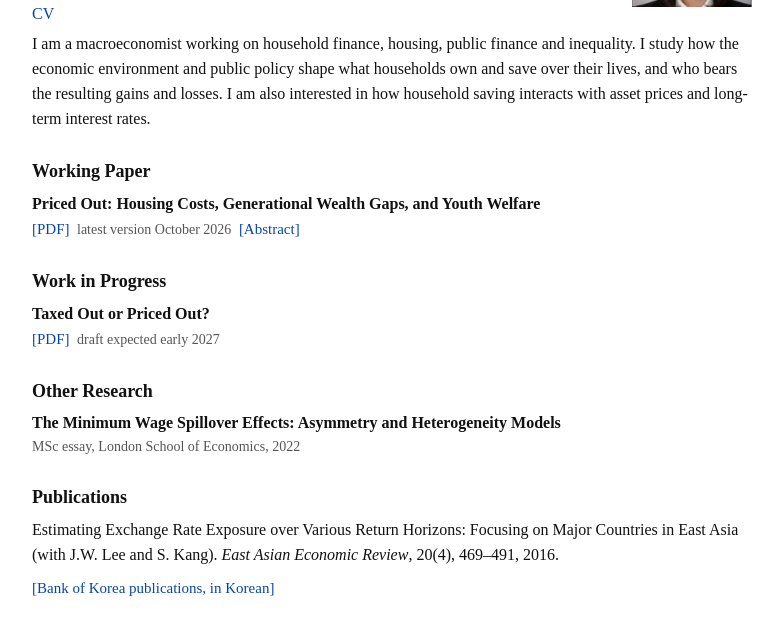
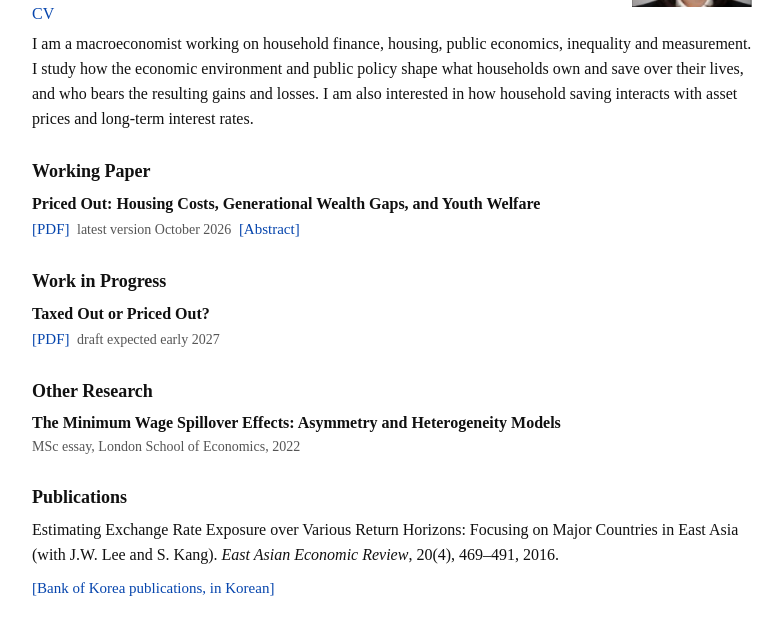
Before and after one commit to chloe-ahn/chloe-ahn.github.io, a plain HTML site: page index.html in a window 1280 px wide. Shown: the part 153-777 px from the top of the page, without its empty margins (248-1031 px from the left). Drawn offline with Linux system fonts and the light colour scheme.

Commit message:
Add files via upload

```diff
--- a/index.html
+++ b/index.html
@@ -41,7 +41,7 @@ td{vertical-align:top;padding:0 32px 6px 0;font-size:15px}
 <p class="links"><a href="files/Ahn_CV.pdf">CV</a></p>
 </div>
 
-<p>I am a macroeconomist working on household finance, housing, public finance and inequality. I study how the economic environment and public policy shape what households own and save over their lives, and who bears the resulting gains and losses. I am also interested in how household saving interacts with asset prices and long-term interest rates.</p>
+<p>I am a macroeconomist working on household finance, housing, public economics, inequality and measurement. I study how the economic environment and public policy shape what households own and save over their lives, and who bears the resulting gains and losses. I am also interested in how household saving interacts with asset prices and long-term interest rates.</p>
 
 <h2>Working Paper</h2>
 <p class="t" style="margin-bottom:2px">Priced Out: Housing Costs, Generational Wealth Gaps, and Youth Welfare</p>
```
